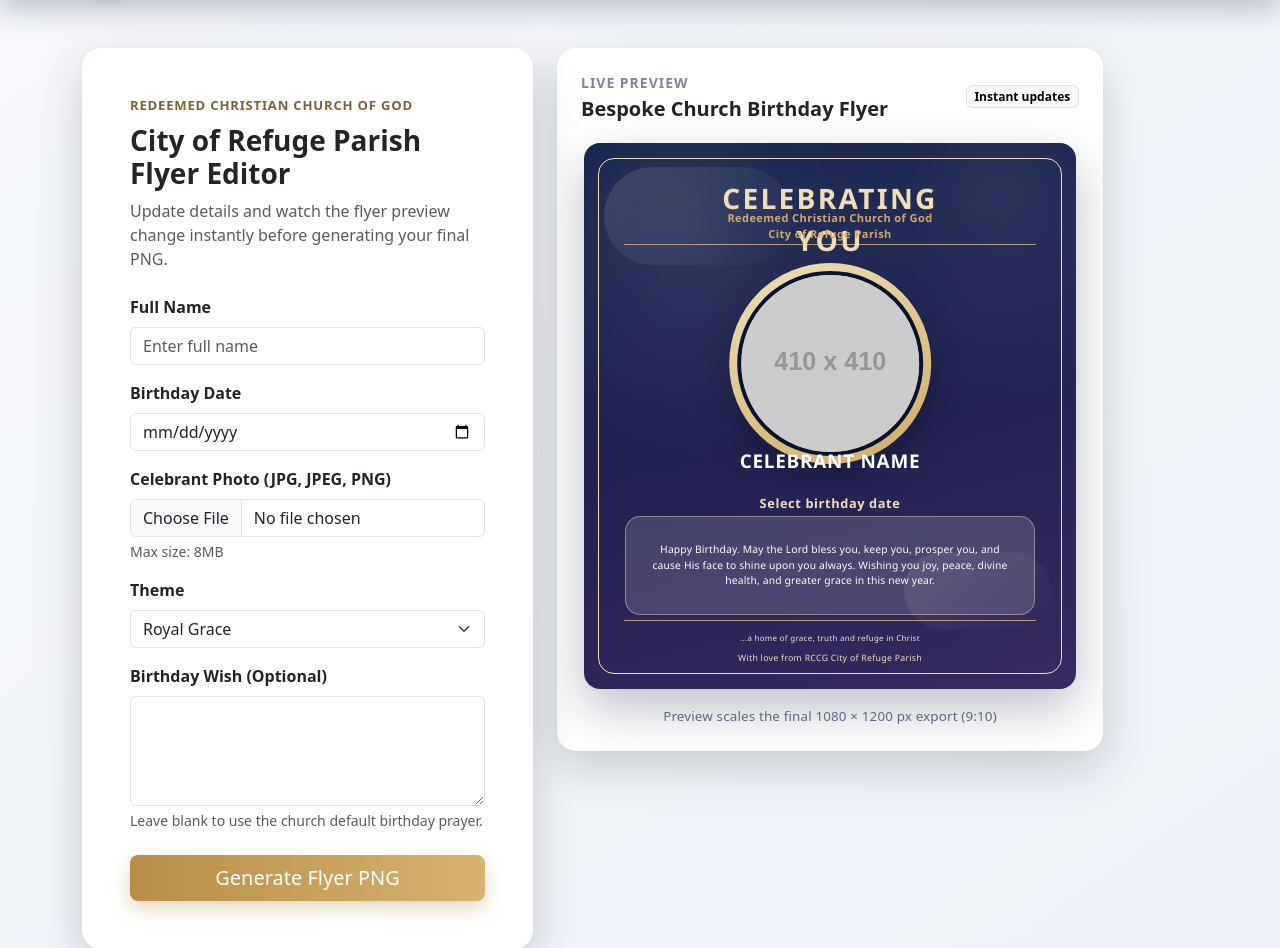
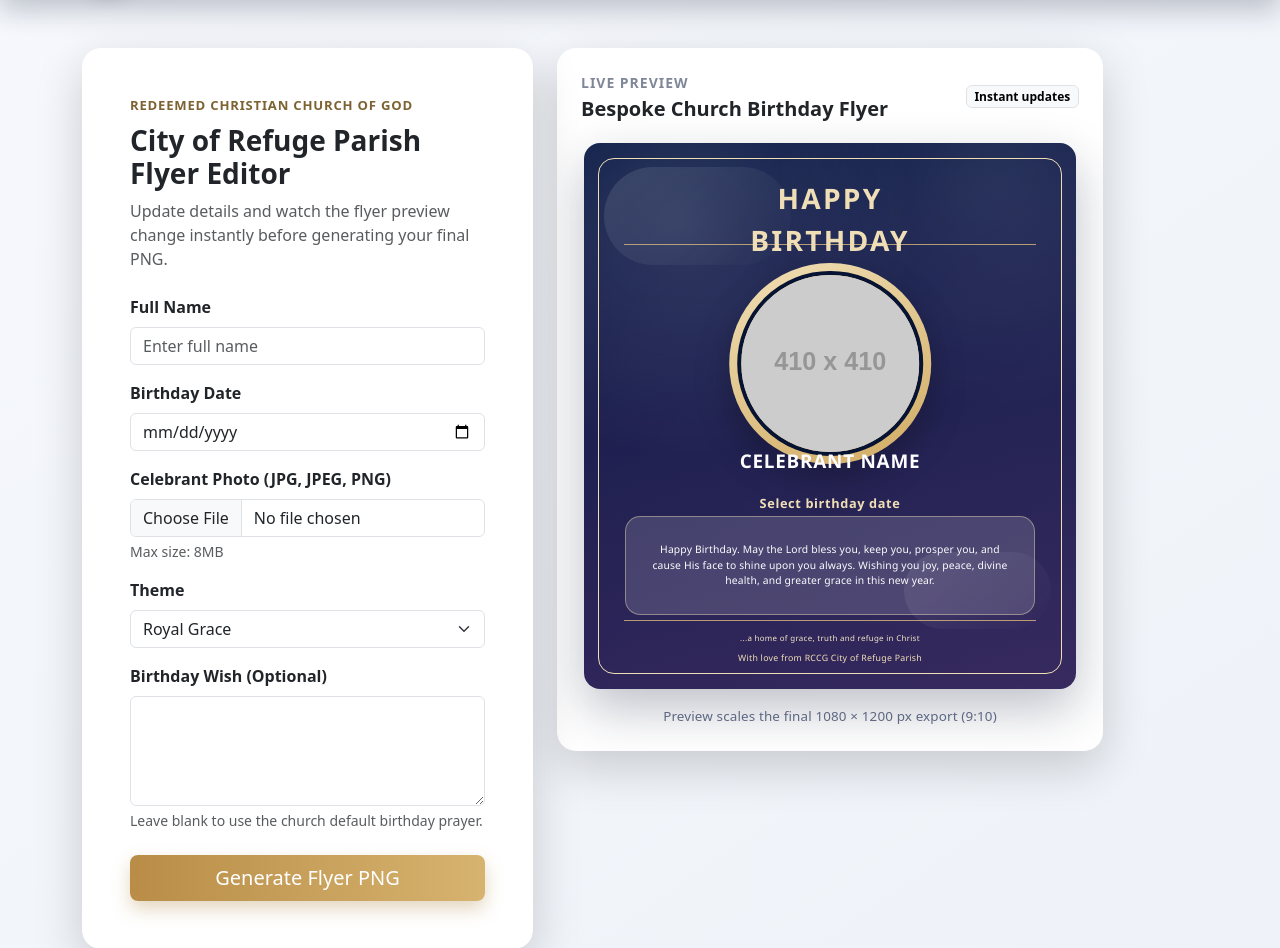
Before and after one commit to jpcGH/birthday-flyer-gen, a Django app: page / in a window 1280 px wide. Shown: the part 84-1032 px from the top of the page. Run offline with Django 5.2, Linux system fonts and the light colour scheme; grey boxes labelled with a size stand in for pictures from a placeholder-image service; data that the repository does not hold is empty; some libraries are stand-ins or nearby versions.

Commit message:
Update flyer header text to Happy Birthday

```diff
--- a/flyer_app/templates/flyer_app/home.html
+++ b/flyer_app/templates/flyer_app/home.html
@@ -69,9 +69,7 @@
                                 <div class="flyer-header-line"></div>
                                 <div class="flyer-footer-line"></div>
 
-                                <p class="flyer-hbd">Celebrating You</p>
-                                <p class="flyer-church">Redeemed Christian Church of God</p>
-                                <p class="flyer-parish">City of Refuge Parish</p>
+                                <p class="flyer-hbd">Happy Birthday</p>
 
                                 <div class="flyer-photo-wrap">
                                     <div class="flyer-photo-ring"></div>
--- a/flyer_app/utils.py
+++ b/flyer_app/utils.py
@@ -160,9 +160,7 @@ def generate_birthday_flyer(record, church_logo_path=None):
     wish_font = _get_font(28)
     small_font = _get_font(19)
 
-    draw.text((540, 88), 'Celebrating You', font=heading_font, fill=style['accent_soft'], anchor='mm')
-    draw.text((540, 142), 'Redeemed Christian Church of God', font=title_font, fill=style['accent'], anchor='mm')
-    draw.text((540, 178), 'City of Refuge Parish', font=title_font, fill=style['accent'], anchor='mm')
+    draw.text((540, 132), 'Happy Birthday', font=heading_font, fill=style['accent_soft'], anchor='mm')
 
     photo = Image.open(record.uploaded_photo.path).convert('RGB').resize((372, 372), Image.Resampling.LANCZOS)
     frame_size = 396
```
